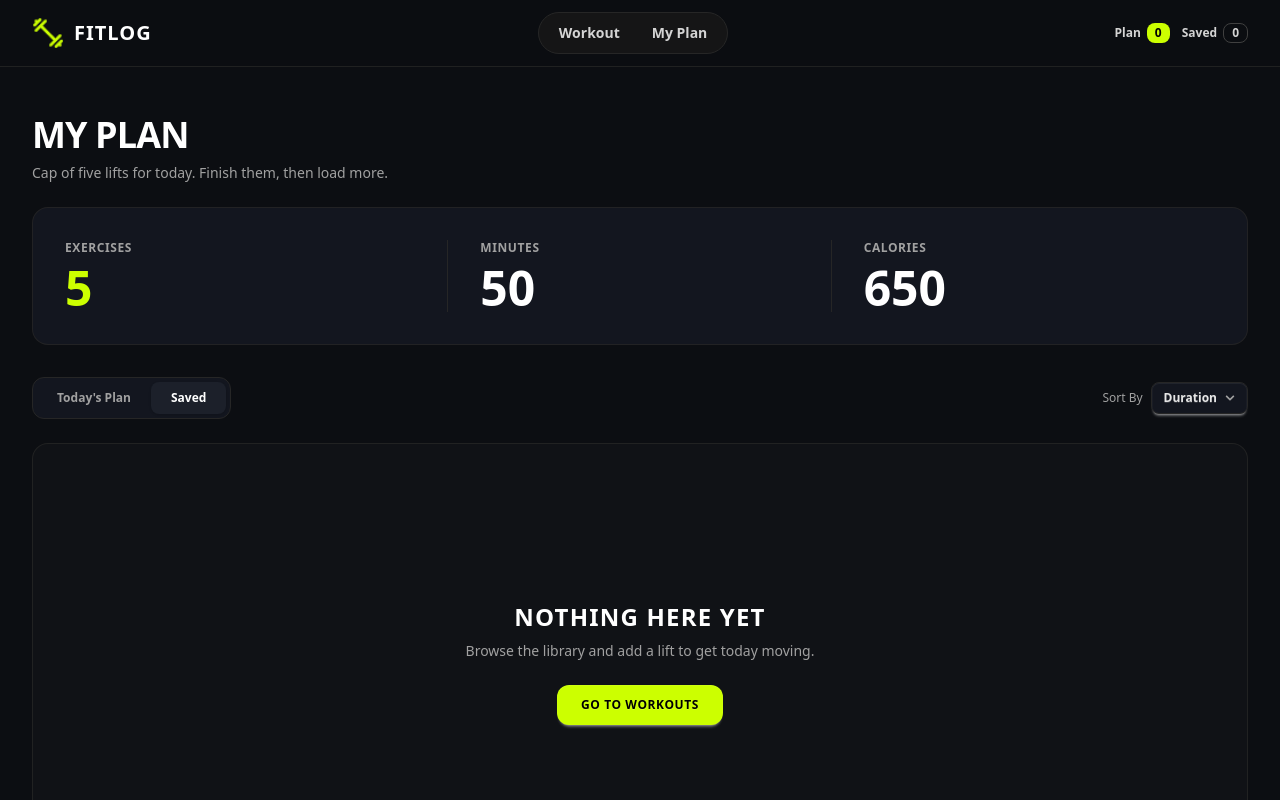
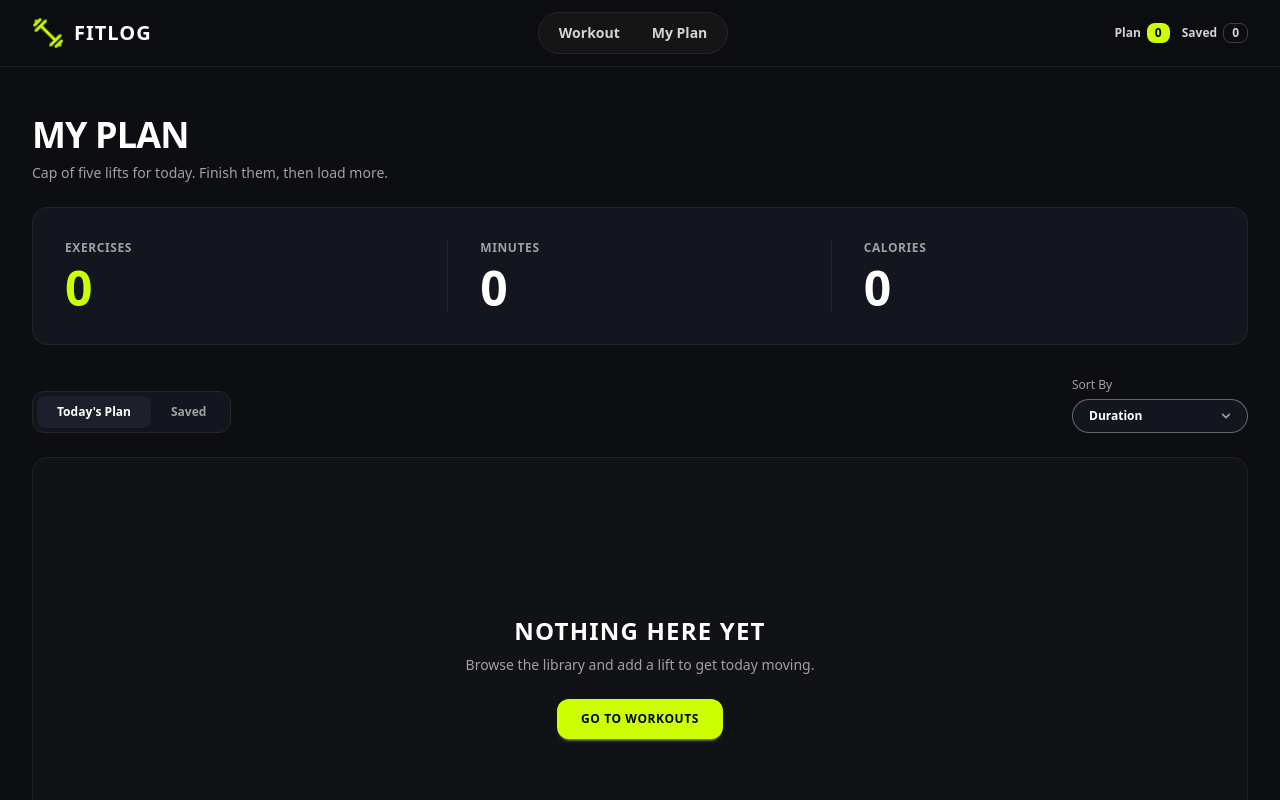
Before and after one commit to ibrahimkhalildev/fit-log-a06, a Next.js app: page /my-plan in a window 1280 px wide. Shown: the top 800 px of the page. Built offline with nearby package versions, Linux system fonts and the light colour scheme.

Commit message:
Sort dropdown:challagepart implimentation

```diff
--- a/src/app/components/Navbar.tsx
+++ b/src/app/components/Navbar.tsx
@@ -46,7 +46,7 @@ export default function Navbar() {
 
         <div className="flex items-center gap-3">
           <Link
-            href="/my-plan"
+            href="/my-plan?tab=plan"
             className="flex items-center gap-1.5 text-xs font-semibold text-neutral-300 transition hover:opacity-90"
           >
             <span>Plan</span>
@@ -56,7 +56,7 @@ export default function Navbar() {
           </Link>
 
           <Link
-            href="/my-plan"
+            href="/my-plan?tab=saved"
             className="flex items-center gap-1.5 text-xs font-semibold text-neutral-300 transition hover:opacity-90"
           >
             <span>Saved</span>
--- a/src/app/components/homepage/WorkOutLibrary.tsx
+++ b/src/app/components/homepage/WorkOutLibrary.tsx
@@ -16,7 +16,7 @@ interface Workout {
 
 const getWorkouts = async (): Promise<Workout[]> => {
   try {
-    const res = await fetch('https://api.abcz.workers.dev/api/fitlog', {
+    const res = await fetch('https://api.api-store.workers.dev/api/fitlog', {
       cache: 'no-store'
     })
 
--- a/src/app/my-plan/page.tsx
+++ b/src/app/my-plan/page.tsx
@@ -1,8 +1,106 @@
-import React from 'react'
+'use client'
+
+import React, { useState, useEffect, useMemo, Suspense } from 'react'
 import Link from 'next/link'
-import { FaChevronDown } from 'react-icons/fa'
+import Image from 'next/image'
+import { useSearchParams } from 'next/navigation'
+import {
+  FaChevronDown,
+  FaRegClock,
+  FaFire,
+  FaStar,
+  FaCheck,
+  FaTimes
+} from 'react-icons/fa'
+import { toast } from 'react-toastify'
+import { useFitLog, Workout } from '../../context/FitLogContext'
 
-export default function MyPlanPage () {
+type SortOption = 'Duration' | 'Calories' | 'Rating'
+
+function MyPlanContent () {
+  const { todayPlan, savedWorkouts, removeFromPlan, removeFromSaved } =
+    useFitLog()
+  const searchParams = useSearchParams()
+  const tabQuery = searchParams.get('tab')
+
+  const [activeTab, setActiveTab] = useState<'plan' | 'saved'>('plan')
+  const [isLoading, setIsLoading] = useState<boolean>(true)
+  const [sortBy, setSortBy] = useState<SortOption>('Duration')
+
+  useEffect(() => {
+    const timer = setTimeout(() => {
+      if (tabQuery === 'saved') {
+        setActiveTab('saved')
+      } else if (tabQuery === 'plan') {
+        setActiveTab('plan')
+      }
+    }, 0)
+
+    return () => clearTimeout(timer)
+  }, [tabQuery])
+
+  useEffect(() => {
+    const timer = setTimeout(() => {
+      setIsLoading(false)
+    }, 200)
+
+    return () => clearTimeout(timer)
+  }, [])
+
+  const currentTabList = useMemo(() => {
+    return activeTab === 'plan' ? todayPlan : savedWorkouts
+  }, [activeTab, todayPlan, savedWorkouts])
+
+  const totalExercises = currentTabList.length
+
+  const totalMinutes = useMemo(() => {
+    return currentTabList.reduce(
+      (acc, item) => acc + (Number(item.duration) || 0),
+      0
+    )
+  }, [currentTabList])
+
+  const totalCalories = useMemo(() => {
+    return currentTabList.reduce((acc, item) => {
+      const cal = item.caloriesBurned ?? item.calories ?? 0
+      return acc + Number(cal)
+    }, 0)
+  }, [currentTabList])
+
+  const displayedList = useMemo(() => {
+    const listCopy = [...currentTabList]
+
+    return listCopy.sort((a, b) => {
+      if (sortBy === 'Duration') {
+        return (Number(a.duration) || 0) - (Number(b.duration) || 0)
+      }
+      if (sortBy === 'Calories') {
+        const calA = Number(a.caloriesBurned ?? a.calories ?? 0)
+        const calB = Number(b.caloriesBurned ?? b.calories ?? 0)
+        return calA - calB
+      }
+      if (sortBy === 'Rating') {
+        return (Number(b.rating) || 0) - (Number(a.rating) || 0)
+      }
+      return 0
+    })
+  }, [currentTabList, sortBy])
+
+  const handleMarkAsDone = (workout: Workout) => {
+    removeFromPlan(workout.id)
+    toast.success(`Completed "${workout.name}"! Great work!`)
+  }
+
+  const handleRemove = (workout: Workout) => {
+    if (activeTab === 'plan') {
+      removeFromPlan(workout.id)
+    } else {
+      removeFromSaved(workout.id)
+    }
+  }
+
+  const sortOptions: SortOption[] = ['Duration', 'Calories', 'Rating']
+
   return (
     <div className='min-h-screen bg-[#0c0e12] py-8 sm:py-12 text-white'>
       <main className='mx-auto max-w-7xl px-4 sm:px-6 lg:px-8'>
@@ -22,7 +120,7 @@ export default function MyPlanPage () {
                 Exercises
               </span>
               <span className='mt-2 text-4xl sm:text-5xl font-black text-[#ccff00]'>
-                5
+                {totalExercises}
               </span>
             </div>
 
@@ -31,7 +129,7 @@ export default function MyPlanPage () {
                 Minutes
               </span>
               <span className='mt-2 text-4xl sm:text-5xl font-black text-white'>
-                50
+                {totalMinutes}
               </span>
             </div>
 
@@ -40,43 +138,99 @@ export default function MyPlanPage () {
                 Calories
               </span>
               <span className='mt-2 text-4xl sm:text-5xl font-black text-white'>
-                650
+                {totalCalories}
               </span>
             </div>
           </div>
         </div>
 
-        <div className='mb-6 flex flex-wrap items-center justify-between gap-4'>
+        <div className='mb-6 flex flex-wrap items-end justify-between gap-4'>
           <div className='inline-flex rounded-xl border border-neutral-800 bg-[#13161f] p-1'>
             <button
               type='button'
-              className='rounded-lg px-5 py-2 text-xs font-bold text-neutral-400 hover:text-white transition'
+              onClick={() => setActiveTab('plan')}
+              className={`rounded-lg px-5 py-2 text-xs font-bold transition cursor-pointer ${
+                activeTab === 'plan'
+                  ? 'bg-[#1c202a] text-white shadow-sm'
+                  : 'text-neutral-400 hover:text-white'
+              }`}
             >
               Today&apos;s Plan
             </button>
             <button
               type='button'
-              className='rounded-lg bg-[#1c202a] px-5 py-2 text-xs font-bold text-white shadow-sm transition'
+              onClick={() => setActiveTab('saved')}
+              className={`rounded-lg px-5 py-2 text-xs font-bold transition cursor-pointer ${
+                activeTab === 'saved'
+                  ? 'bg-[#1c202a] text-white shadow-sm'
+                  : 'text-neutral-400 hover:text-white'
+              }`}
             >
               Saved
             </button>
           </div>
 
-          <div className='flex items-center gap-2'>
-            <span className='text-xs text-neutral-400'>Sort By</span>
+          <div className='flex flex-col items-end'>
+            <span className='text-xs text-neutral-400 mb-1.5 self-start'>
+              Sort By
+            </span>
+
             <div className='dropdown dropdown-end'>
               <div
                 tabIndex={0}
                 role='button'
-                className='btn btn-sm border-neutral-800 bg-[#13161f] text-xs font-semibold text-neutral-200 hover:border-neutral-700 hover:bg-neutral-800 gap-2 rounded-lg capitalize'
+                className='flex items-center justify-between w-44 rounded-full border border-neutral-400/60 bg-[#13161f] px-4 py-2 text-xs font-semibold text-white hover:border-neutral-200 transition cursor-pointer'
               >
-                Duration
+                <span>{sortBy}</span>
                 <FaChevronDown className='text-[10px] text-neutral-400' />
               </div>
+
+              <ul
+                tabIndex={0}
+                className='dropdown-content menu z-20 mt-1.5 w-44 rounded-2xl border border-neutral-800 bg-[#181b24] p-1.5 text-xs shadow-2xl space-y-0.5'
+              >
+                {sortOptions.map(option => {
+                  const isSelected = sortBy === option
+                  return (
+                    <li key={option}>
+                      <button
+                        type='button'
+                        onClick={() => {
+                          setSortBy(option)
+                          if (document.activeElement instanceof HTMLElement) {
+                            document.activeElement.blur()
+                          }
+                        }}
+                        className={`flex items-center justify-between rounded-xl px-3 py-2 text-xs font-medium transition cursor-pointer ${
+                          isSelected
+                            ? 'bg-[#222733] font-bold text-white'
+                            : 'text-neutral-300 hover:bg-neutral-800/70 hover:text-white'
+                        }`}
+                      >
+                        <span className='flex items-center gap-2'>
+                          {isSelected && (
+                            <FaCheck className='text-[10px] text-white' />
+                          )}
+                          <span className={!isSelected ? 'pl-4' : ''}>
+                            {option}
+                          </span>
+                        </span>
+                      </button>
+                    </li>
+                  )
+                })}
+              </ul>
             </div>
           </div>
         </div>
 
+        {isLoading ? (
+          <div className='flex min-h-[300px] items-center justify-center'>
+            <p className='text-xs sm:text-sm font-semibold uppercase tracking-wider text-neutral-400 animate-pulse'>
+              Loading workouts…
+            </p>
+          </div>
+        ) : displayedList.length === 0 ? (
           <div className='flex min-h-[380px] w-full flex-col items-center justify-center rounded-2xl border border-neutral-800/80 bg-[#101216] p-8 text-center sm:min-h-[440px]'>
             <h3 className='text-xl sm:text-2xl font-black uppercase tracking-wider text-white'>
               NOTHING HERE YET
@@ -91,7 +245,105 @@ export default function MyPlanPage () {
               Go to workouts
             </Link>
           </div>
+        ) : (
+          <div className='space-y-4'>
+            {displayedList.map(workout => {
+              const calories = workout.caloriesBurned ?? workout.calories ?? 0
+
+              return (
+                <div
+                  key={workout.id}
+                  className='flex flex-col sm:flex-row items-start sm:items-center justify-between gap-4 rounded-2xl border border-neutral-800/80 bg-[#13161f] p-4 transition hover:border-neutral-700'
+                >
+                  <div className='flex w-full sm:w-auto items-center gap-4'>
+                    <div className='relative h-16 w-24 sm:h-20 sm:w-32 flex-shrink-0 overflow-hidden rounded-xl bg-neutral-900 border border-neutral-800'>
+                      <Image
+                        src={workout.image}
+                        alt={workout.name}
+                        fill
+                        unoptimized
+                        className='object-cover'
+                      />
+                    </div>
+                    <div>
+                      <Link
+                        href={`/workout/${workout.id}`}
+                        className='text-sm sm:text-base font-black uppercase tracking-tight text-white hover:text-[#ccff00] transition'
+                      >
+                        {workout.name}
+                      </Link>
+                      <p className='text-xs text-neutral-400 mt-0.5'>
+                        {workout.equipment}
+                      </p>
+
+                      <div className='mt-2 flex items-center gap-3 text-xs text-neutral-300'>
+                        <span className='flex items-center gap-1'>
+                          <FaRegClock className='text-neutral-500 text-xs' />
+                          {workout.duration} min
+                        </span>
+                        <span className='flex items-center gap-1'>
+                          <FaFire className='text-amber-500 text-xs' />
+                          {calories} kcal
+                        </span>
+                        <span className='flex items-center gap-1'>
+                          <FaStar className='text-yellow-400 text-xs' />
+                          {workout.rating}
+                        </span>
+                      </div>
+                    </div>
+                  </div>
+
+                  <div className='flex w-full sm:w-auto items-center justify-end gap-2.5'>
+                    <Link
+                      href={`/workout/${workout.id}`}
+                      className='rounded-full border border-neutral-700 bg-neutral-900/60 px-4 py-2 text-xs font-semibold text-neutral-200 hover:border-neutral-500 hover:text-white transition'
+                    >
+                      View Details
+                    </Link>
+
+                    {activeTab === 'plan' && (
+                      <button
+                        type='button'
+                        onClick={() => handleMarkAsDone(workout)}
+                        className='flex items-center gap-1.5 rounded-full bg-[#ccff00] px-4 py-2 text-xs font-bold text-black hover:bg-[#b5e600] transition cursor-pointer'
+                      >
+                        <FaCheck className='text-xs' />
+                        Mark as Done
+                      </button>
+                    )}
+
+                    <button
+                      type='button'
+                      onClick={() => handleRemove(workout)}
+                      className='p-2 text-neutral-400 hover:text-red-400 transition cursor-pointer'
+                      title='Remove workout'
+                      aria-label='Remove workout'
+                    >
+                      <FaTimes className='text-sm' />
+                    </button>
+                  </div>
+                </div>
+              )
+            })}
+          </div>
+        )}
       </main>
     </div>
   )
 }
+
+export default function MyPlanPage () {
+  return (
+    <Suspense
+      fallback={
+        <div className='min-h-screen bg-[#0c0e12] flex items-center justify-center text-white'>
+          <p className='text-xs font-semibold uppercase tracking-wider text-neutral-400 animate-pulse'>
+            Loading workouts…
+          </p>
+        </div>
+      }
+    >
+      <MyPlanContent />
+    </Suspense>
+  )
+}
--- a/src/app/workout/[workoutId]/page.tsx
+++ b/src/app/workout/[workoutId]/page.tsx
@@ -23,7 +23,7 @@ interface Workout {
 
 async function getWorkout (id: string): Promise<Workout | null> {
   try {
-    const res = await fetch('https://api.abcz.workers.dev/api/fitlog', {
+    const res = await fetch('https://api.api-store.workers.dev/api/fitlog', {
       cache: 'no-store'
     })
 
```
Lines whose indentation alone changed are shown as unchanged.
